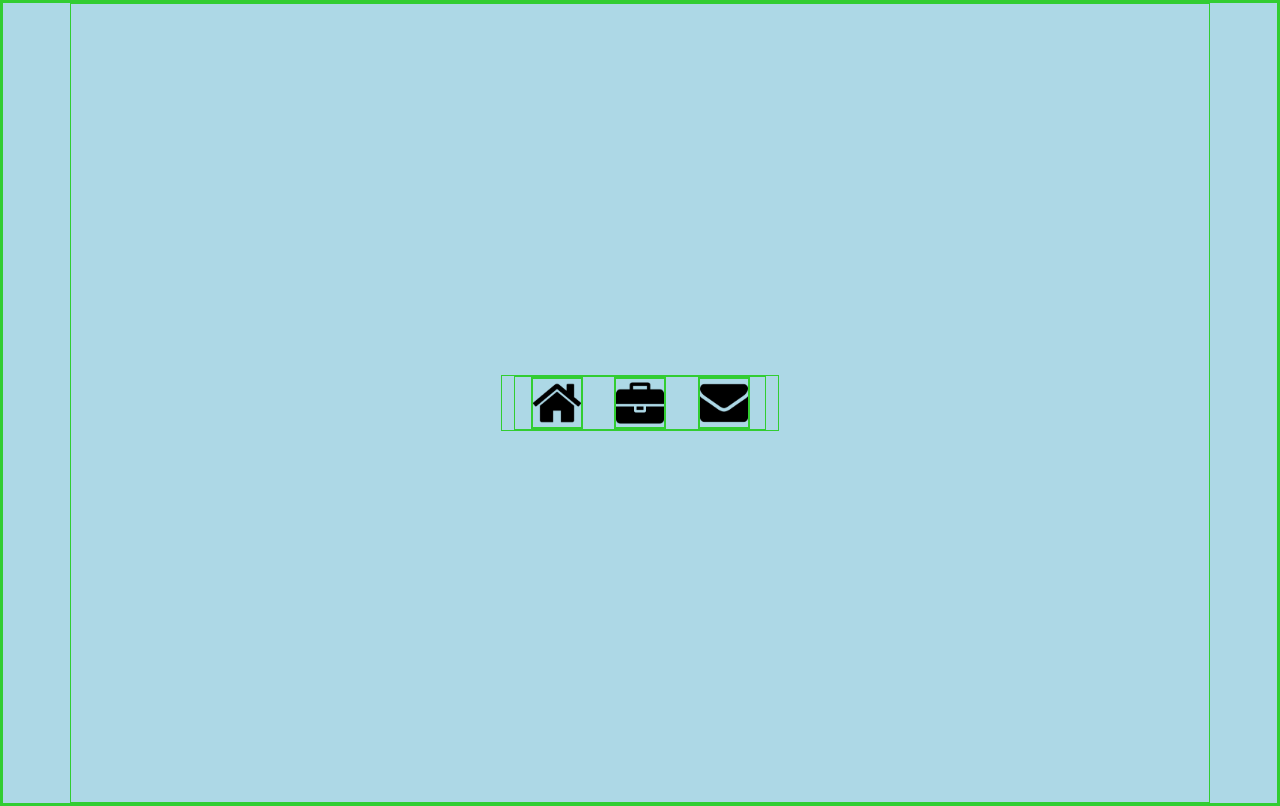
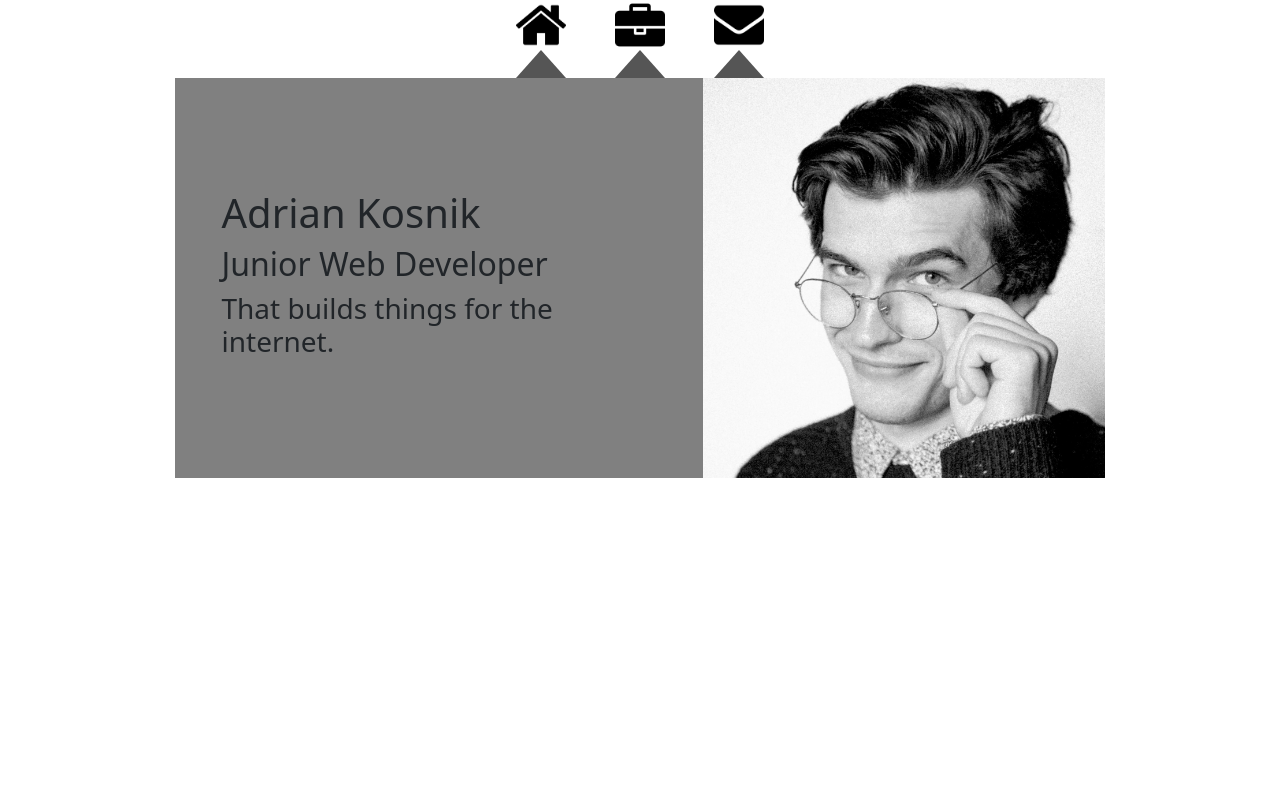
Before and after one commit to Adrian-Kosnik/personal-portfolio, a React (Create React App) app: page / in a window 1280 px wide. Built offline with nearby package versions, Linux system fonts and the light colour scheme.

Commit message:
edited home page to more reflect the style I am going for. Added new file pointer.js that includes little pointer triangles which will point at the current page the user is on, that functionality currently does not work, all triangles are on screen at all times

```diff
--- a/src/App.css
+++ b/src/App.css
@@ -7,8 +7,16 @@
   font-size: 25px;
   font-family: poppins, sans-serif;
 } */
-* {
-  background-color: lightblue;
+/* * {
+  background-color: darkgray;
+  border: 1px limegreen solid;
+} */
+
+.portrait {
+  height: 600px;
+}
+
+.portraitDiv {
   border: 1px limegreen solid;
 }
 
@@ -20,7 +28,7 @@
 }
 
 .container {
-  border: 1px limegreen solid;
+  /* border: 1px limegreen solid; */
 }
 
 .homeContainer {
--- a/src/App.js
+++ b/src/App.js
@@ -1,28 +1,26 @@
 import './App.css';
-import Header from './Header/Header';
 import Home from './Pages/Home';
 import ProjectGallery from './Pages/ProjectGallery';
 import Contact from './Pages/Contact';
 import Navbar from './Header/Navbar';
 import { Route, Routes } from "react-router-dom";
+import Pointer from './Header/Pointer';
 
 function App() {
 
   return (
     <>
-      <div className='mainContainer container'>
-        <div className='container col-3'>
-          <Navbar />
-        </div>
+      <div className='container col-3'>
+        <Navbar />
+        <Pointer />
       </div>
-      {/* <Header /> */}
-      {/* <div className='container'>
+      <div className='container'>
         <Routes>
           <Route path="/" element={<Home />} />
           <Route path="/ProjectGallery" element={<ProjectGallery />} />
           <Route path="/Contact" element={<Contact />} />
         </Routes>
-      </div> */}
+      </div>
     </>
   );
 }
--- /dev/null
+++ b/src/Header/Pointer.js
@@ -0,0 +1,14 @@
+import React from "react";
+import "./style.css";
+
+function Pointer() {
+    return (
+        <div className="outerPointerContainer">
+            <div className="pointer"></div>
+            <div className="pointer"></div>
+            <div className="pointer"></div>
+        </div>
+    );
+};
+
+export default Pointer;
--- a/src/Pages/Contact.js
+++ b/src/Pages/Contact.js
@@ -1,4 +1,5 @@
 import React from "react";
+import "./style.css";
 
 function Contact() {
     return (
--- a/src/Pages/Home.js
+++ b/src/Pages/Home.js
@@ -2,21 +2,13 @@ import React from "react";
 
 function Home() {
     return (
-        <div className="container text-center homeContainer">
-            <div className="row titleText">
-                <div className="col">
-                    <h1>
-                        Hi! It's me Adrian, and this is my Portfolio. <br/>
-                        I enjoy building websites just like this one! <br/>
-                        I hope you have as much fun checking it out as I did building it!
-                    </h1>
+        <div className="container homeContainer col-10">
+                <div className="titleContainer">
+                    <h1>Adrian Kosnik</h1>
+                    <h2>Junior Web Developer</h2>
+                    <h3>That builds things for the internet.</h3>
                 </div>
-            </div>
-            <div className="row">
-                <div className="col"></div>
-                <div className="col imageDiv"></div>
-                <div className="col"></div>
-            </div>
+                <img className="portrait" src={require("../assets/images/adriankosnik-photo-small.JPG")} />
         </div>
     );
 };
--- /dev/null
+++ b/src/Pages/style.css
@@ -0,0 +1,30 @@
+/* Pages styling */
+
+.homeContainer {
+    background-color: grey;
+    display: flex;
+    justify-content: space-between;
+    align-items: center;
+    padding: 0 !important;
+}
+
+.titleContainer {
+    padding: 5%;
+}
+
+.portrait {
+    height:  400px;
+}
+
+.outerPointerContainer {
+    display: flex;
+    justify-content: space-around;
+}
+
+.pointer {
+    width: 0;
+	height: 0;
+	border-left: 25px solid transparent;
+	border-right: 25px solid transparent;
+	border-bottom: 28px solid #555;
+}
```
Also changed, not shown: src/assets/images/adriankosnik-photo-small.JPG (added), src/assets/images/adriankosnik-photo.JPG (added).
